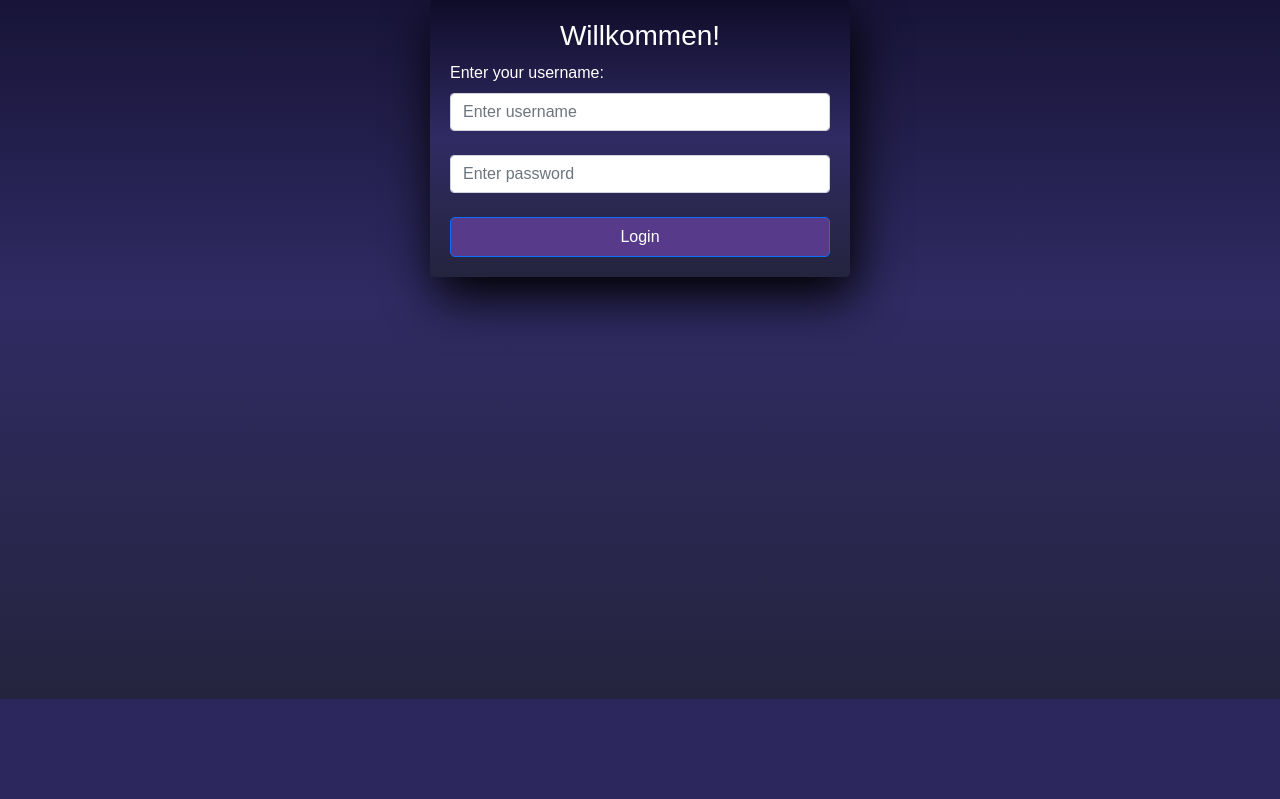
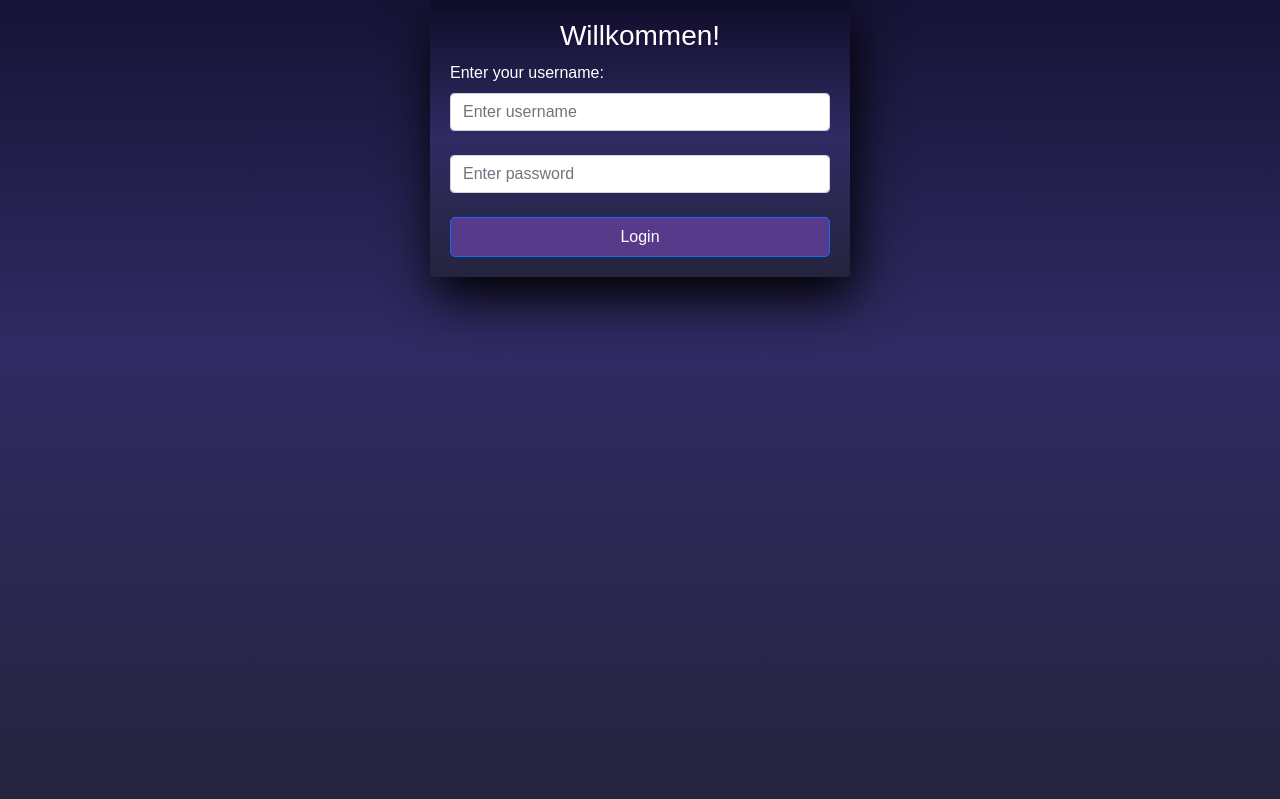
Before and after one commit to DamianAtlass/LocTrace, a Flask app: template website/templates/login.html in a window 1280 px wide. Shown: the part 101-900 px from the top of the page. Before the commit the page ends 800 px from the top, so only its background shows below. Run offline with Flask 2, Linux system fonts and the light colour scheme; the template is opened without the code that fills it, so the values that code supplies are empty; some libraries are stand-ins or nearby versions.

Commit message:
fixed login-screen bug in firefox

```diff
--- a/website/templates/login.html
+++ b/website/templates/login.html
@@ -1,5 +1,7 @@
 <style>
   body {
+    height: 100%;
+    overflow: hidden;
     background: linear-gradient(to bottom, #0f0c29, #302b63, #24243e);
   }
 
```
